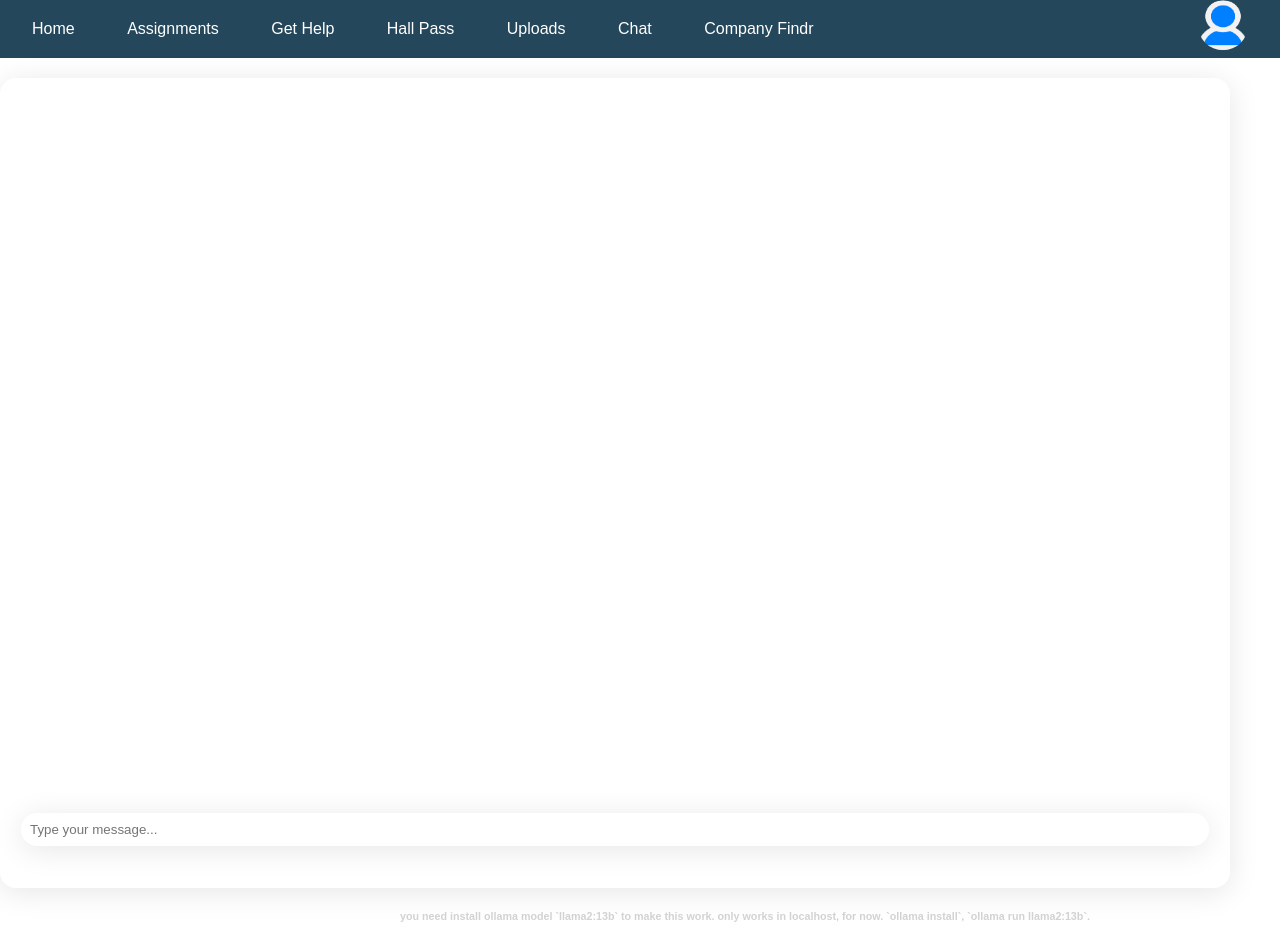
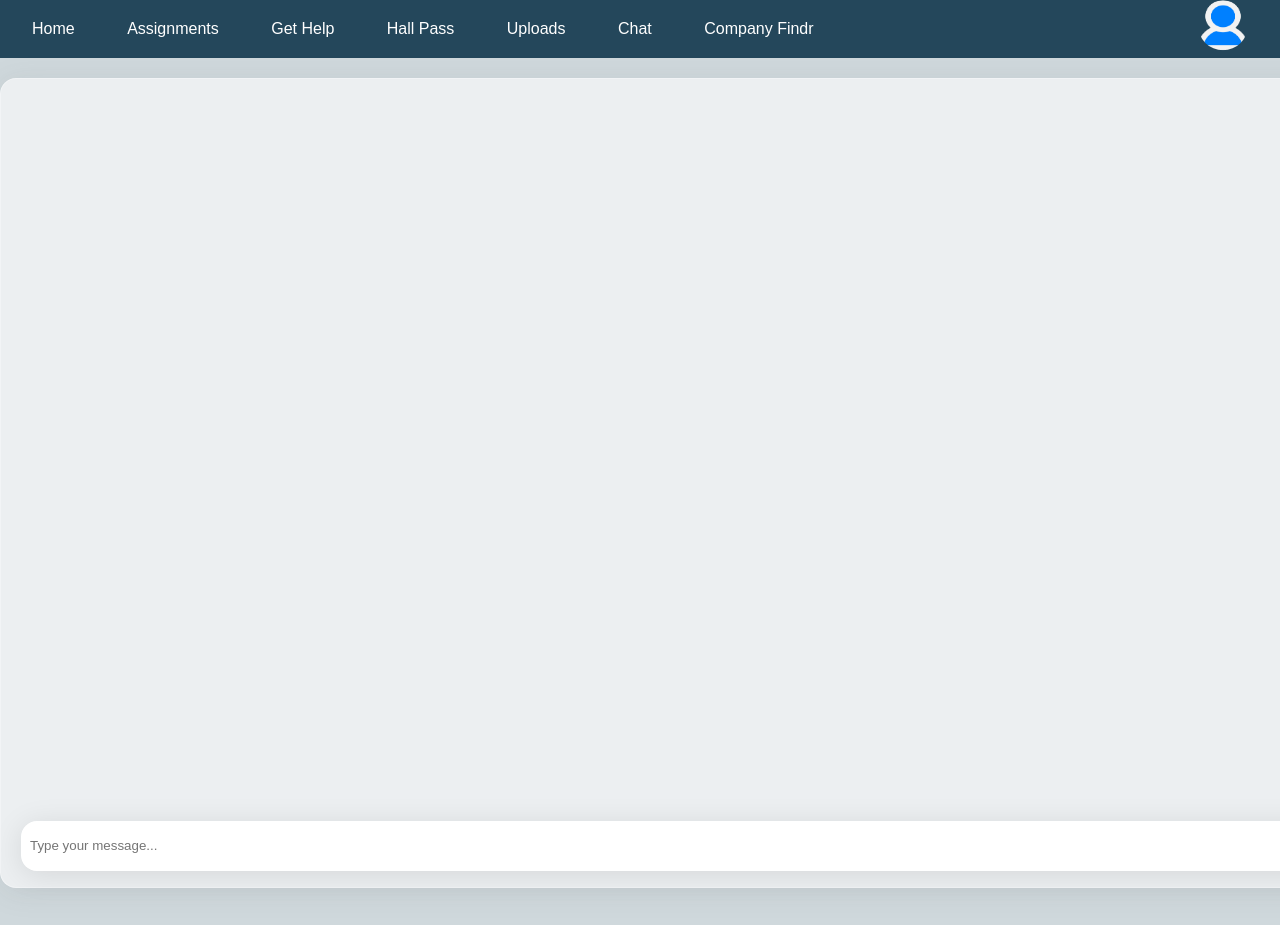
Before and after one commit to Men-In-Brown/Jobify, a Jekyll site: the page built from chatbot.html, in a window 1280 px wide. Built offline with Jekyll 4.4.1, drawn with Linux system fonts in a browser that asks for light colours.

Commit message:
last commit :D

```diff
--- a/chatbot.html
+++ b/chatbot.html
@@ -11,20 +11,22 @@
             margin: 0;
             padding: 0;
             box-sizing: border-box;
+            background-color: #CFD8DC;
         }
 
         #chat-container {
-            max-width: 1400px;
+            width: 150vh;
             margin: 20px auto;
             border: 1px solid #ccc;
             padding: 20px;
             height: 90vh;
-            margin-right: 50px;
+            background-color: #BDC3C7;
             border-radius: 16px;
-            box-shadow: 0 4px 30px rgba(0, 0, 0, 0.1);
+            box-shadow: 0 4px 30px rgba(84, 84, 84, 0.1);
             backdrop-filter: blur(5px);
             -webkit-backdrop-filter: blur(5px);
             border: 1px solid rgba(255, 255, 255, 0.3);
+            background-color: #ECEFF1;
         }
 
         #messages {
@@ -74,8 +76,8 @@
             width: 100%;
             padding: 8px;
             margin-right: 9px;
-            margin-top: 100px;
-            max-hight: 20px;
+            margin-top: 12vh;
+            height: 50px;
             border-radius: 16px;
             box-shadow: 0 4px 30px rgba(0, 0, 0, 0.1);
             backdrop-filter: blur(5px);
@@ -98,7 +100,6 @@
        <!-- <button onclick="sendMessage()" id="send-button">Send</button> -->
     </div>
 </div>
-<h6> you need install ollama model `llama2:13b` to make this work. only works in localhost, for now. `ollama install`, `ollama run llama2:13b`. </h6>
 
 <script>
     var currentUser = 'user1';
```
